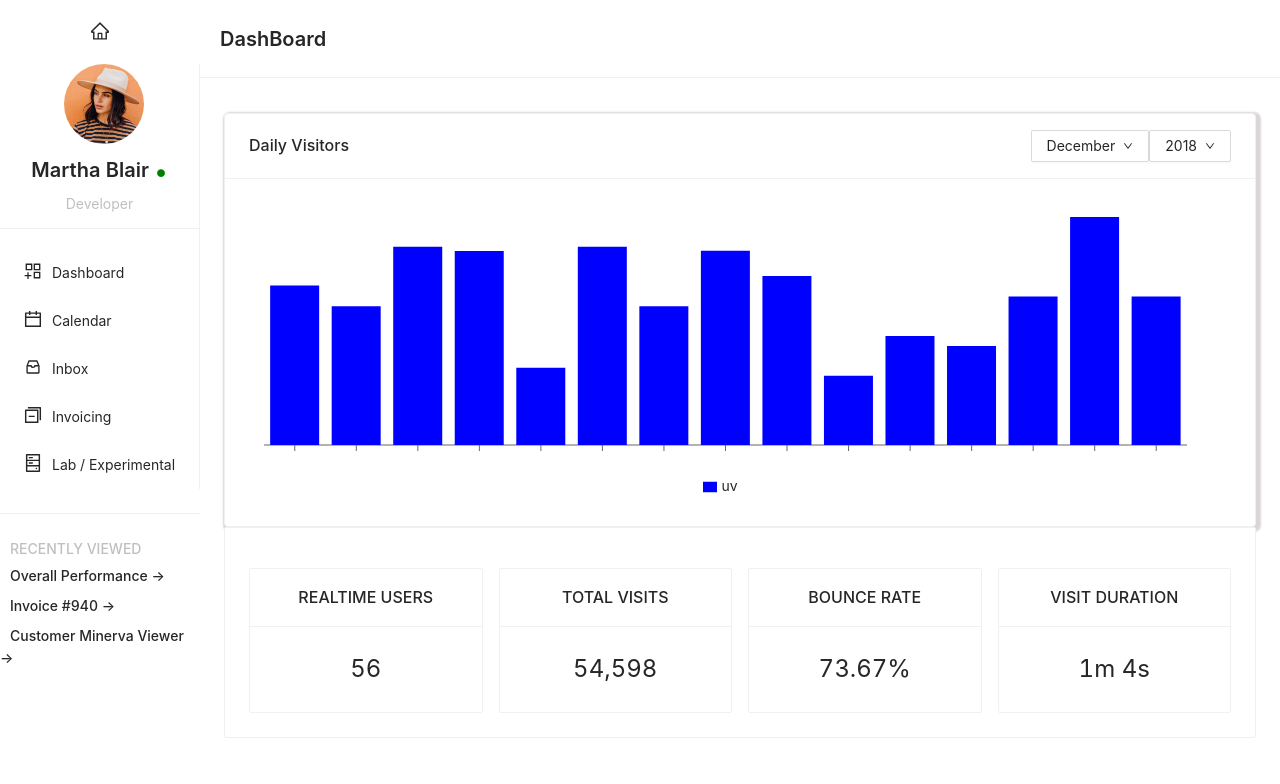
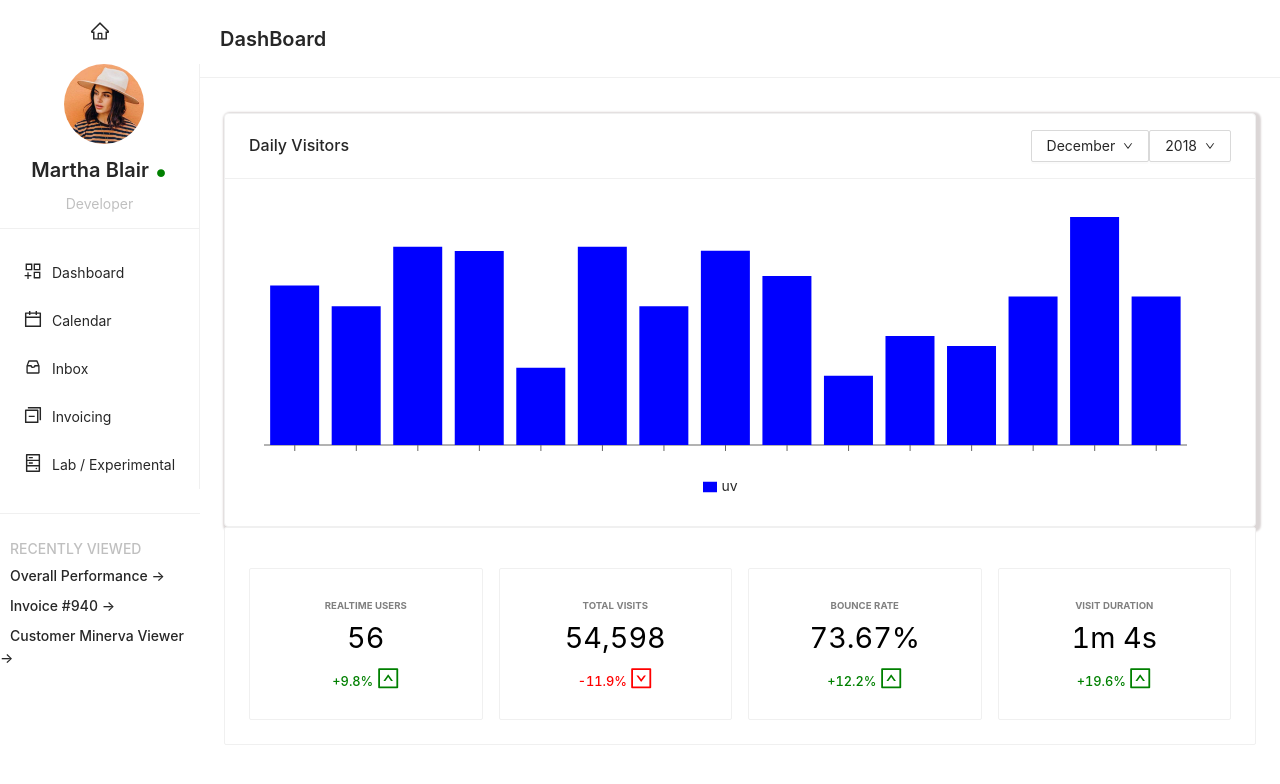
Before and after one commit to avijeetpandey/dashboard, a React (Create React App) app: page / in a window 1280 px wide. Shown: the top 784 px of the page. Built offline with nearby package versions, Linux system fonts and the light colour scheme.

Commit message:
added card icons

```diff
--- a/src/components/Card/CustomCard.js
+++ b/src/components/Card/CustomCard.js
@@ -1,5 +1,6 @@
 import React from 'react'
 import {Card , Typography,Col,Row} from 'antd'
+import {UpSquareOutlined,DownSquareOutlined} from '@ant-design/icons';
 const {Text,Title} = Typography
 
 const CustomCard = ()=>{
@@ -7,23 +8,31 @@ const CustomCard = ()=>{
         <div className="site-card-wrapper ctr c-text">
     <Row gutter={16} >
       <Col sm={6} span={24}>
-        <Card   style={{ marginTop: 16 }} className="g-text" title="REALTIME USERS" hoverable bordered={true}>
-          <Text className="title">56</Text>
+        <Card   style={{ marginTop: 16 }} className="g-text"  hoverable bordered={true}>
+          <Text className="t-text" >REALTIME USERS</Text><br/>
+          <Text className="title">56</Text><br/>
+          <Text className="green-text">+9.8% <span className="green-icon"><UpSquareOutlined /></span></Text>
         </Card>
       </Col>
       <Col sm={6} span={24}>
-        <Card  style={{ marginTop: 16 }} className="g-text" title="TOTAL VISITS" hoverable bordered={true}>
-        <Text className="title">54,598</Text>
+        <Card  style={{ marginTop: 16 }} className="g-text"  hoverable bordered={true}>
+        <Text className="t-text" >TOTAL VISITS</Text><br/>
+        <Text className="title">54,598</Text><br />
+        <Text className="red-text">-11.9% <span className="red-icon"><DownSquareOutlined /></span></Text>
         </Card>
       </Col>
       <Col sm={6} span={24}>
-        <Card  style={{ marginTop: 16 }} className="g-text" title="BOUNCE RATE" hoverable bordered={true}>
-        <Text className="title">73.67%</Text>
+        <Card  style={{ marginTop: 16 }} className="g-text"  hoverable bordered={true}>
+        <Text className="t-text" >BOUNCE RATE</Text><br/>
+        <Text className="title">73.67%</Text><br />
+        <Text className="green-text">+12.2% <span className="green-icon"><UpSquareOutlined /></span></Text>
         </Card>
       </Col>
       <Col sm={6} span={24}>
-        <Card  style={{ marginTop: 16 }} className="g-text" title="VISIT DURATION" hoverable bordered={true}>
-        <Text className="title">1m 4s</Text>
+        <Card  style={{ marginTop: 16 }} className="g-text"  hoverable bordered={true}>
+        <Text className="t-text" >VISIT DURATION</Text><br/>
+        <Text className="title">1m 4s</Text><br />
+        <Text className="green-text">+19.6% <span className="green-icon"><UpSquareOutlined /></span></Text>
         </Card>
       </Col>
     </Row>
--- a/src/style.css
+++ b/src/style.css
@@ -52,5 +52,37 @@ body{
 }
 
 .title{
-  font-size: 1.5rem;
+  font-size: 1.8rem;
+  color:black;
 }
+
+.t-text{
+  font-weight: 700;
+  font-size:0.6rem;
+  padding:10%;
+  color:gray;
+}
+
+.green-icon{
+  color:green;
+  font-weight: bold;
+  font-size: 1.4rem;
+}
+
+.red-icon{
+  color:red;
+  font-weight: bold;
+  font-size: 1.4rem;
+}
+
+.green-text{
+  color:green;
+  font-weight: 500;
+  font-size: 0.8rem;
+}
+
+.red-text{
+  color:red;
+  font-weight: 500;
+  font-size: 0.8rem;
+}
```
